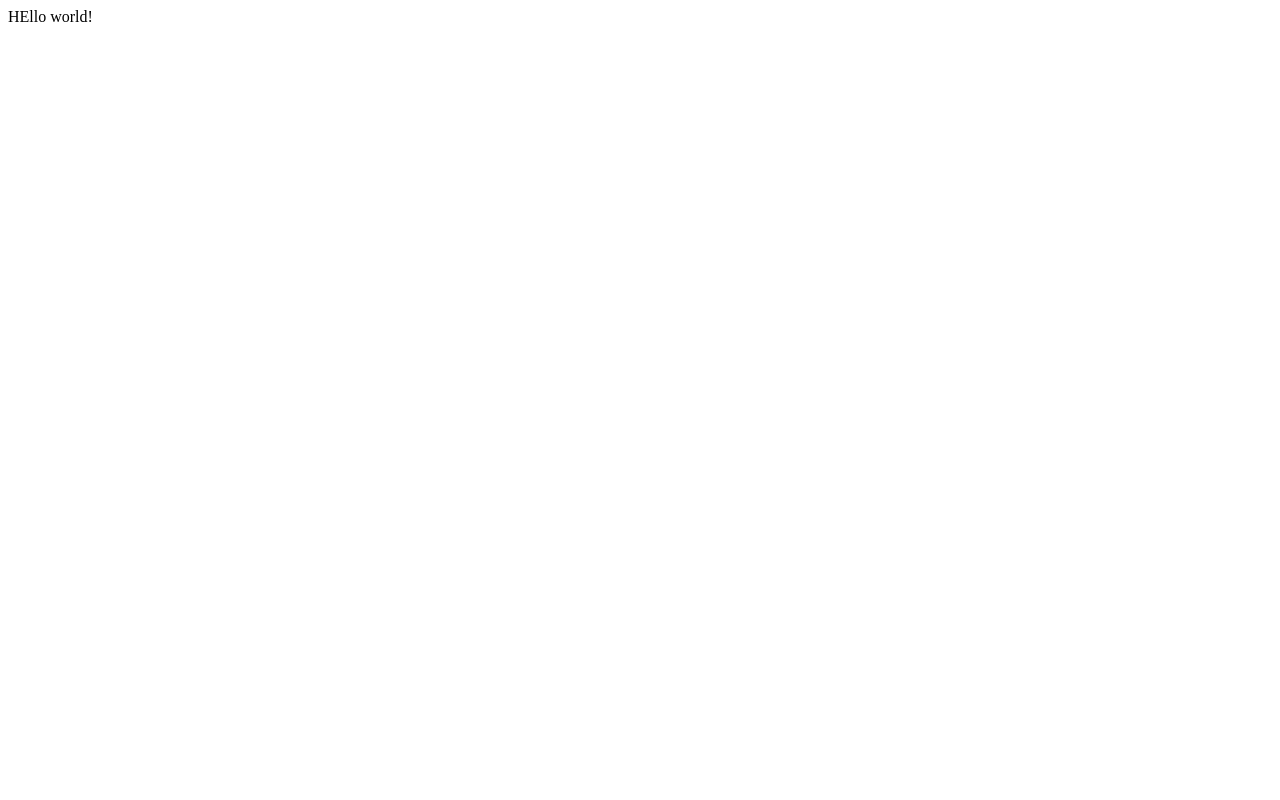
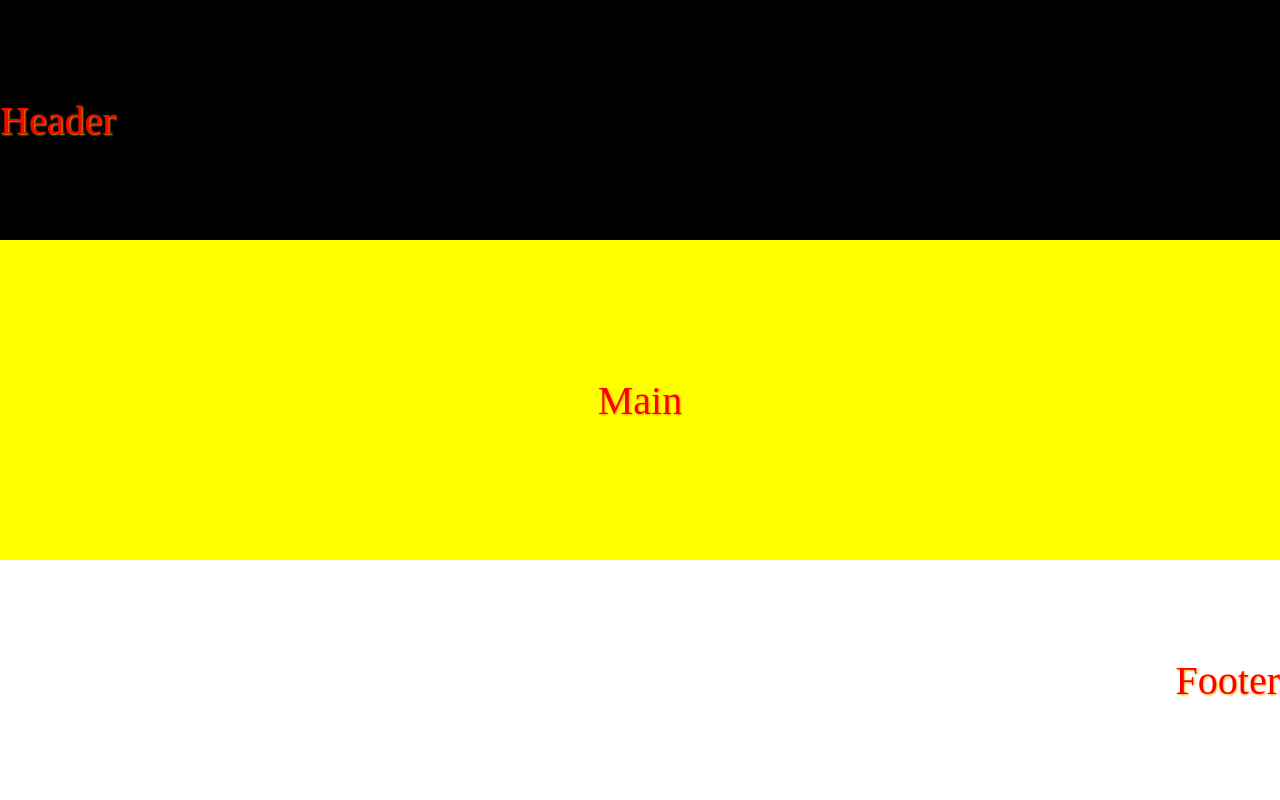
Before and after one commit to roman-lipatov/html-Basic, a plain HTML site: page index.html in a window 1280 px wide. Drawn offline with Linux system fonts and the light colour scheme.

Commit message:
added styles

```diff
--- a/index.html
+++ b/index.html
@@ -3,9 +3,19 @@
 <head>
   <meta charset="UTF-8">
   <meta name="viewport" content="width=device-width, initial-scale=1.0">
+  <link rel="stylesheet" type="text/css" href="styles.css">
   <title>Document</title>
 </head>
-<body>
-  HEllo world!
+<body class="body">
+  <header class="header">
+    <p class="text">Header</p>
+  </header>
+  <main class="main">
+    <p class="text">Main</p>
+  </main>
+  <footer class="footer">
+    <p class="text">Footer</p>
+  </footer>
+
 </body>
 </html>
--- /dev/null
+++ b/styles.css
@@ -0,0 +1,37 @@
+* {
+  margin: 0;
+  padding: 0;
+  border: none;
+}
+
+.body {
+  height: 100vh;
+  box-sizing: border-box;
+}
+.header {
+  background-color: black;
+  height: 30vh;
+  display: flex;
+  align-items: center;
+}
+
+.main {
+  background-color: yellow;
+  height: 40vh;
+  display: flex;
+  align-items: center;
+  justify-content: center;
+}
+
+.footer {
+  background-color: white;
+  height: 30vh;
+  display: flex;
+  align-items: center;
+  justify-content: end;
+}
+
+.text {
+  font-size: 40px;
+  color:red;
+  text-shadow: 1px 1px 2px orange;}
```
